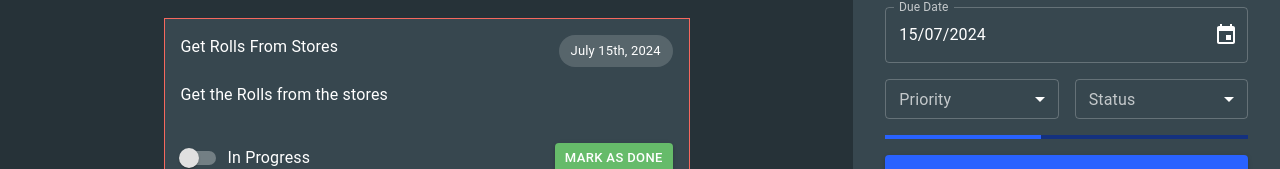
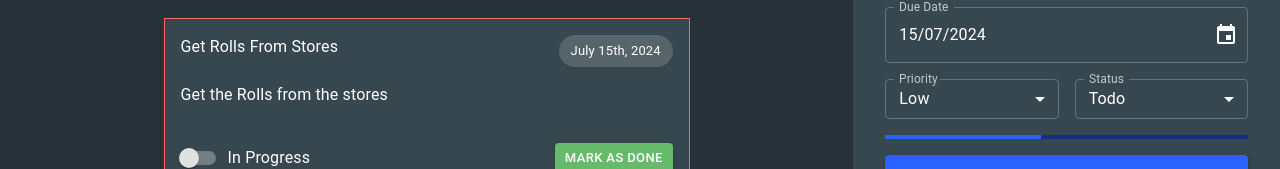
Before and after one commit to chandanch/personal-todos-webapp, a React (Create React App) app: page / in a window 1280 px wide. Shown: the part 554-723 px from the top of the page. Built offline with nearby package versions, Linux system fonts and the light colour scheme.

Commit message:
fix select option issue

```diff
--- a/src/components/createTaskForm/createTaskForm.tsx
+++ b/src/components/createTaskForm/createTaskForm.tsx
@@ -18,6 +18,7 @@ import { Priority } from '../../enums/priority';
 import { Status } from '../../enums/status';
 import { useMutation } from '@tanstack/react-query';
 import makeHTTPRequest from '../../services/httpService';
+import { ICreateTask } from './interfaces/ICreateTask';
 
 const CreateTaskForm: FC = (): ReactElement => {
     const priorityOptions: ISelectOptions[] = [
@@ -46,7 +47,7 @@ const CreateTaskForm: FC = (): ReactElement => {
         },
         {
             label: Status.completed,
-            value: Status.inProgress,
+            value: Status.completed,
         },
     ];
 
@@ -83,7 +84,7 @@ const CreateTaskForm: FC = (): ReactElement => {
     };
 
     // Define your mutation function
-    const createTaskMutation = (data: unknown) => {
+    const createTaskMutation = (data: ICreateTask) => {
         return makeHTTPRequest(
             `${process.env.REACT_APP_BASE_URL}/tasks`,
             'POST',
@@ -123,13 +124,16 @@ const CreateTaskForm: FC = (): ReactElement => {
                     <TaskSelectField
                         name="priority"
                         label="Priority"
+                        value={priority}
                         options={priorityOptions}
-                        onChange={onStatusChange}
+                        onChange={onPriorityChange}
                     />
                     <TaskSelectField
                         name="status"
                         label="Status"
-                        onChange={onPriorityChange}
+                        value={status}
+                        options={statusOptions}
+                        onChange={onStatusChange}
                     />
                 </Stack>
                 <LinearProgress />
```
